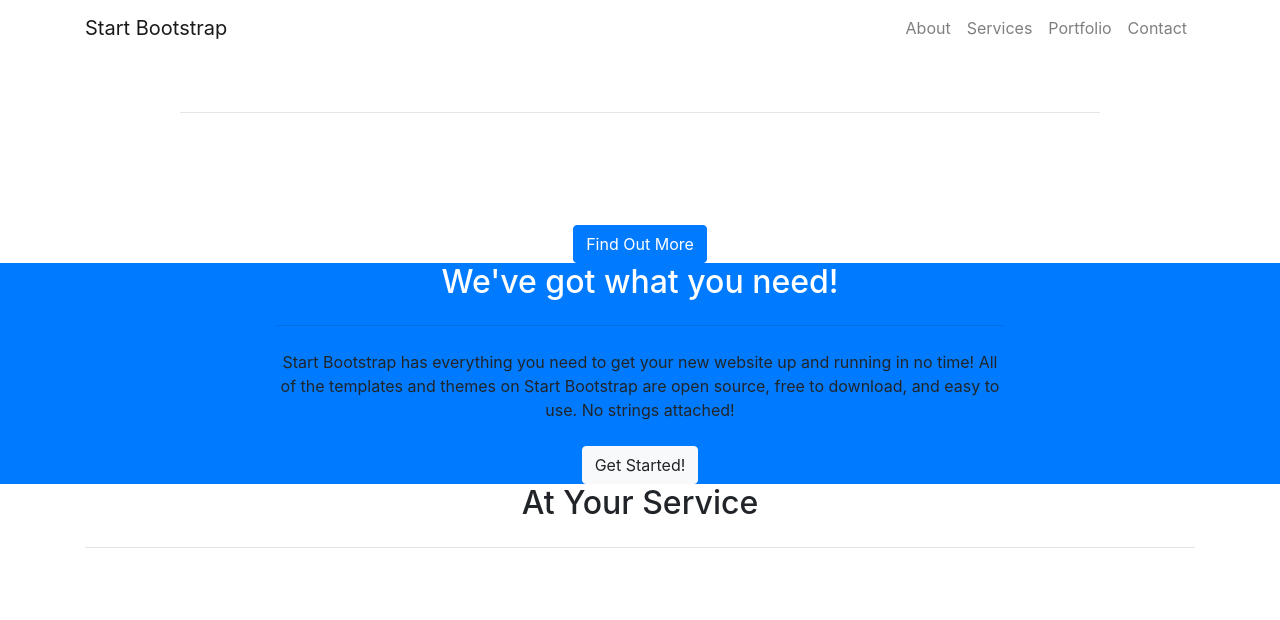
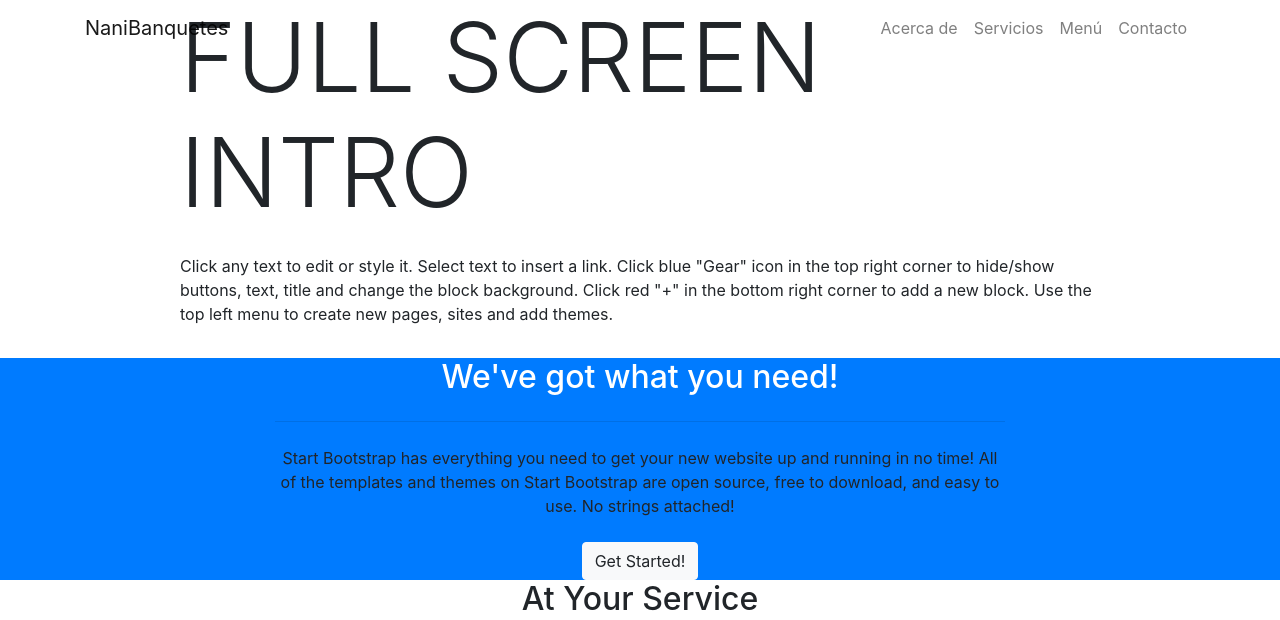
Before and after one commit to ElvisCasolis/NaniBanquetes, a Flask app: page / in a window 1280 px wide. Shown: the top 620 px of the page. Run offline with Flask 2, Linux system fonts and the light colour scheme; some libraries are stand-ins or nearby versions.

Commit message:
Changes to be committed: 	modified:   templates/index.html  Changes not staged for commit: 	modified:   static (modified content, untracked content)

```diff
--- a/templates/index.html
+++ b/templates/index.html
@@ -12,6 +12,15 @@
 
     <!-- Bootstrap core CSS -->
     <link href="static/vendor/bootstrap/css/bootstrap.min.css" rel="stylesheet">
+    <link rel="stylesheet" href="static/assets/web/assets/mobirise-icons/mobirise-icons.css">
+    <link rel="stylesheet" href="static/assets/tether/tether.min.css">
+    <link rel="stylesheet" href="static/assets/bootstrap/css/bootstrap.min.css">
+    <link rel="stylesheet" href="static/assets/bootstrap/css/bootstrap-grid.min.css">
+    <link rel="stylesheet" href="static/assets/bootstrap/css/bootstrap-reboot.min.css">
+    <link rel="stylesheet" href="static/assets/socicon/css/styles.css">
+    <link rel="stylesheet" href="static/assets/dropdown/css/style.css">
+    <link rel="stylesheet" href="static/assets/theme/css/style.css">
+    <link rel="stylesheet" href="static/assets/mobirise/css/mbr-additional.css" type="text/css">
 
     <!-- Custom fonts for this template -->
     <link href="static/vendor/font-awesome/css/font-awesome.min.css" rel="stylesheet" type="text/css">
@@ -31,45 +40,56 @@
     <!-- Navigation -->
     <nav class="navbar navbar-expand-lg navbar-light fixed-top" id="mainNav">
       <div class="container">
-        <a class="navbar-brand js-scroll-trigger" href="#page-top">Start Bootstrap</a>
+        <a class="navbar-brand js-scroll-trigger" href="#page-top">NaniBanquetes</a>
         <button class="navbar-toggler navbar-toggler-right" type="button" data-toggle="collapse" data-target="#navbarResponsive" aria-controls="navbarResponsive" aria-expanded="false" aria-label="Toggle navigation">
           <span class="navbar-toggler-icon"></span>
         </button>
         <div class="collapse navbar-collapse" id="navbarResponsive">
           <ul class="navbar-nav ml-auto">
             <li class="nav-item">
-              <a class="nav-link js-scroll-trigger" href="#about">About</a>
+              <a class="nav-link js-scroll-trigger" href="#about">Acerca de</a>
             </li>
             <li class="nav-item">
-              <a class="nav-link js-scroll-trigger" href="#services">Services</a>
+              <a class="nav-link js-scroll-trigger" href="#services">Servicios</a>
             </li>
             <li class="nav-item">
-              <a class="nav-link js-scroll-trigger" href="#portfolio">Portfolio</a>
+              <a class="nav-link js-scroll-trigger" href="#portfolio">Menú</a>
             </li>
             <li class="nav-item">
-              <a class="nav-link js-scroll-trigger" href="#contact">Contact</a>
+              <a class="nav-link js-scroll-trigger" href="#contact">Contacto</a>
             </li>
           </ul>
         </div>
       </div>
     </nav>
 
-    <header class="masthead text-center text-white d-flex">
-      <div class="container my-auto">
-        <div class="row">
-          <div class="col-lg-10 mx-auto">
-            <h1 class="text-uppercase">
-              <strong>Your Favorite Source of Free Bootstrap Themes</strong>
-            </h1>
-            <hr>
-          </div>
-          <div class="col-lg-8 mx-auto">
-            <p class="text-faded mb-5">Start Bootstrap can help you build better websites using the Bootstrap CSS framework! Just download your template and start going, no strings attached!</p>
-            <a class="btn btn-primary btn-xl js-scroll-trigger" href="#about">Find Out More</a>
-          </div>
+
+
+
+<section class="cid-qTkA127IK8 mbr-fullscreen" data-bg-video="https://www.youtube.com/watch?v=yMKNq6xkNtw" id="header2-1">
+
+    <div class="mbr-overlay" style="opacity: 0.3; background-color: rgb(193, 193, 193);"></div>
+
+    <div class="container my-auto">
+        <div class="row justify-content-md-center">
+            <div class="mbr-white col-lg-10 mx-auto">
+                <h1 class="mbr-section-title mbr-bold pb-3 mbr-fonts-style display-1">
+                    FULL SCREEN INTRO
+                </h1>
+
+                <p class="mbr-text pb-3 mbr-fonts-style display-5">
+                    Click any text to edit or style it. Select text to insert a link. Click blue "Gear" icon in the top right corner to hide/show buttons, text, title and change the block background. Click red "+" in the bottom right corner to add a new block. Use the top left menu to create new pages, sites and add themes.
+                </p>
+
+            </div>
         </div>
-      </div>
-    </header>
+    </div>
+    <div class="mbr-arrow hidden-sm-down" aria-hidden="true">
+        <a href="#about">
+            <i class="mbri-down js-scroll-trigger"></i>
+        </a>
+    </div>
+</section>
 
     <section class="bg-primary" id="about">
       <div class="container">
@@ -256,16 +276,26 @@
     </section>
 
     <!-- Bootstrap core JavaScript -->
-    <script src="vendor/jquery/jquery.min.js"></script>
-    <script src="vendor/bootstrap/js/bootstrap.bundle.min.js"></script>
+    <script src="static/vendor/jquery/jquery.min.js"></script>
+    <script src="static/vendor/bootstrap/js/bootstrap.bundle.min.js"></script>
 
     <!-- Plugin JavaScript -->
-    <script src="vendor/jquery-easing/jquery.easing.min.js"></script>
-    <script src="vendor/scrollreveal/scrollreveal.min.js"></script>
-    <script src="vendor/magnific-popup/jquery.magnific-popup.min.js"></script>
+    <script src="static/vendor/jquery-easing/jquery.easing.min.js"></script>
+    <script src="static/vendor/scrollreveal/scrollreveal.min.js"></script>
+    <script src="static/vendor/magnific-popup/jquery.magnific-popup.min.js"></script>
 
     <!-- Custom scripts for this template -->
-    <script src="js/creative.min.js"></script>
+    <script src="static/js/creative.min.js"></script>
+    <script src="static/assets/web/assets/jquery/jquery.min.js"></script>
+    <script src="static/assets/popper/popper.min.js"></script>
+    <script src="static/assets/tether/tether.min.js"></script>
+    <script src="static/assets/bootstrap/js/bootstrap.min.js"></script>
+    <script src="static/assets/smoothscroll/smooth-scroll.js"></script>
+    <script src="static/assets/touchswipe/jquery.touch-swipe.min.js"></script>
+    <script src="static/assets/ytplayer/jquery.mb.ytplayer.min.js"></script>
+    <script src="static/assets/vimeoplayer/jquery.mb.vimeo_player.js"></script>
+    <script src="static/assets/dropdown/js/script.min.js"></script>
+    <script src="static/assets/theme/js/script.js"></script>
 
   </body>
 
```
